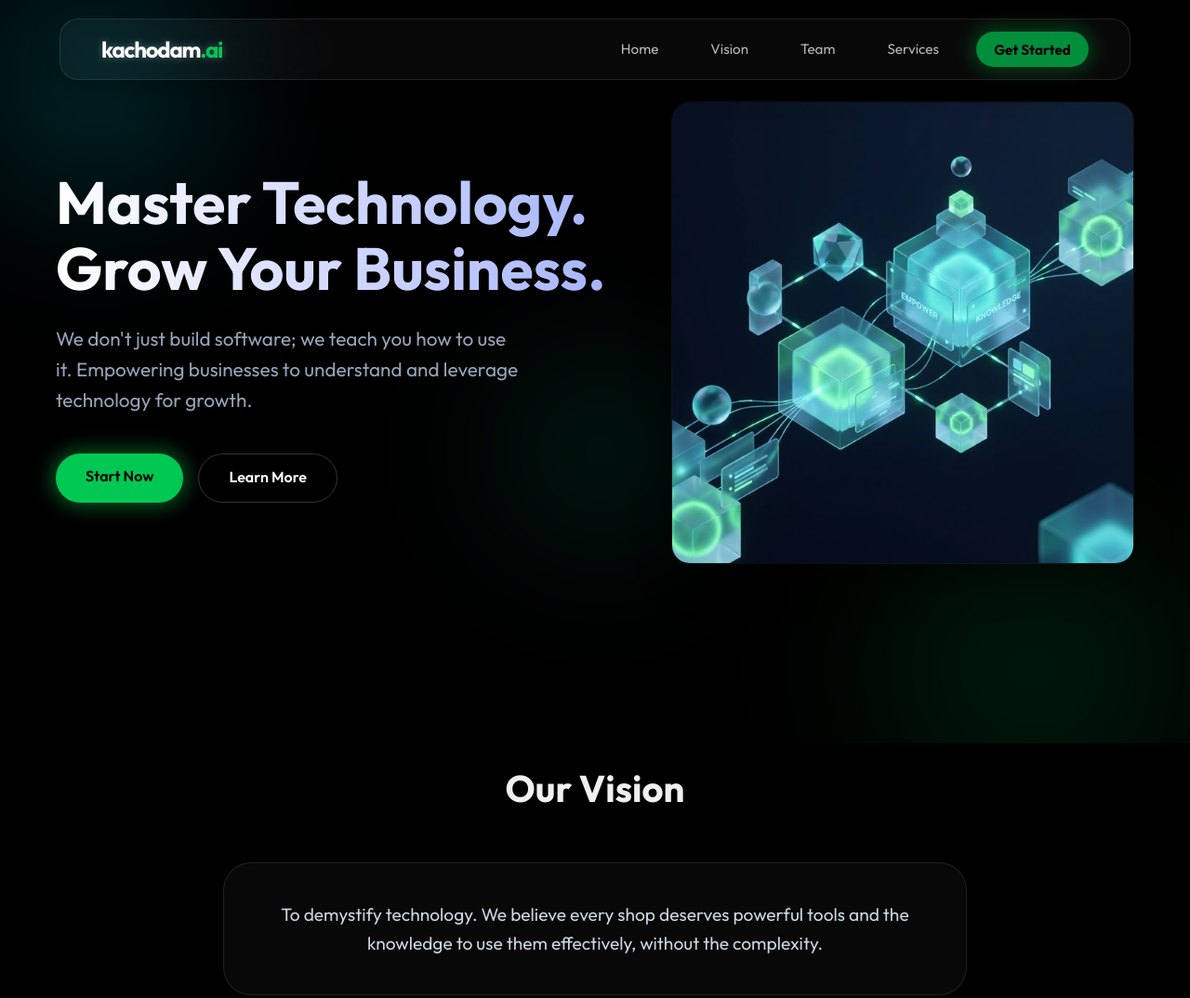
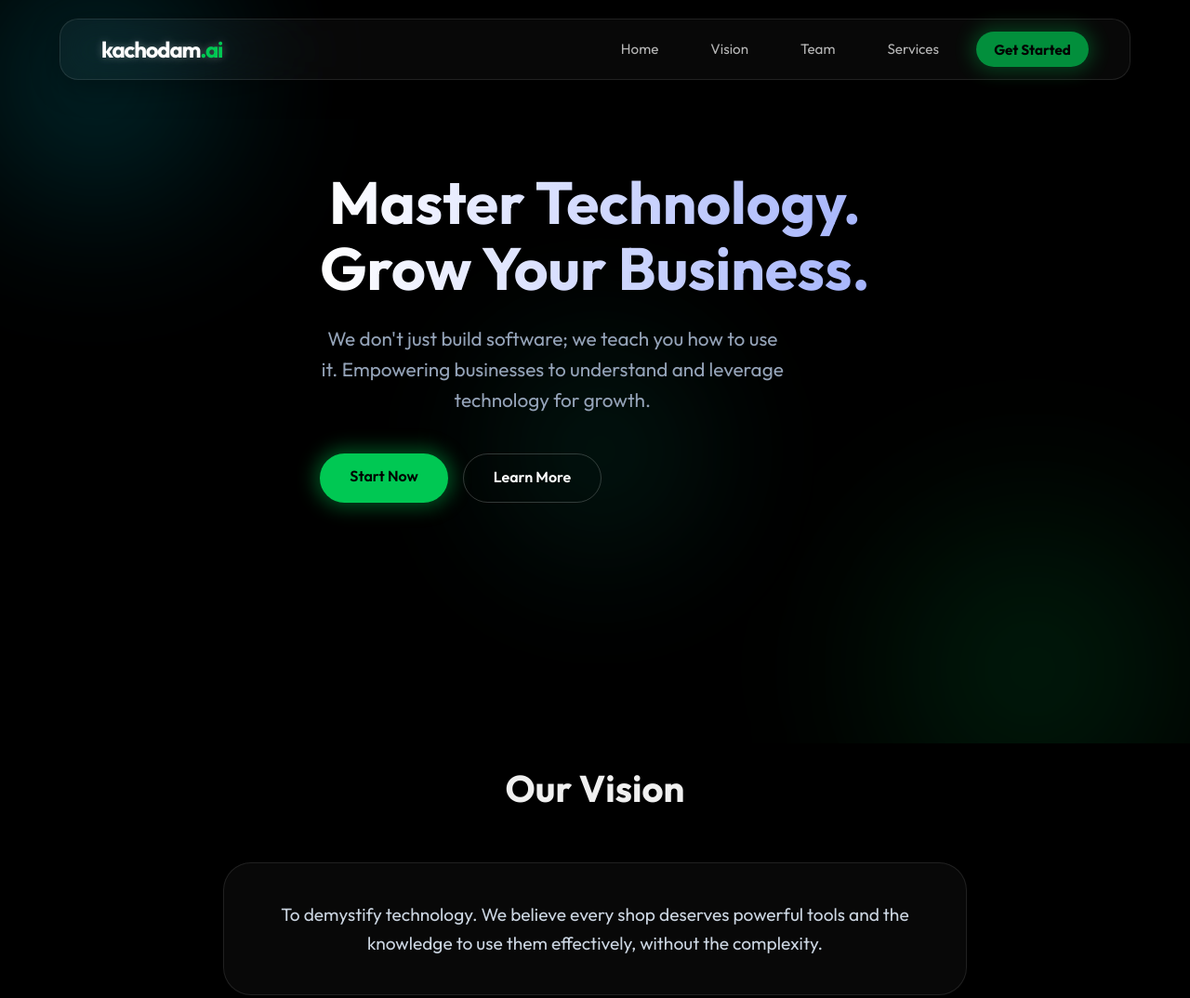
Before and after one commit to kachodam-ai/kachodam.ai-website, a plain HTML site: page index.html in a window 1280 px wide. Shown: the top 1074 px of the page at 93% size. Drawn offline with Linux system fonts and the light colour scheme.

Commit message:
Cleanup layout: Remove images and center text

```diff
--- a/index.html
+++ b/index.html
@@ -56,8 +56,7 @@
                 </div>
                 <!-- Image will be injected via CSS or JS dynamically later, kept clean structure for now -->
                 <div class="hero-image-container">
-                    <img src="hero-illustration.png" alt="Digital Business Transformation" class="hero-img"
-                        loading="lazy">
+                    <!-- Image removed as per request -->
                 </div>
             </div>
         </section>
@@ -82,9 +81,6 @@
                 <div class="team-grid">
                     <!-- Sahad Pareed -->
                     <div class="team-card">
-                        <div class="team-avatar-container">
-                            <img src="sahad.png" alt="Sahad Pareed" class="team-avatar">
-                        </div>
                         <h3 class="team-name">Sahad Pareed</h3>
                         <div class="team-role">Digital Transformation Strategist</div>
                         <p class="team-bio">8+ Years Experience. Blending architecture with AI speed to craft digital
@@ -97,9 +93,6 @@
 
                     <!-- Thanoof Ayoob -->
                     <div class="team-card">
-                        <div class="team-avatar-container">
-                            <img src="thanoof.png" alt="Thanoof Ayoob" class="team-avatar">
-                        </div>
                         <h3 class="team-name">Thanoof Ayoob</h3>
                         <div class="team-role">Mobile App Specialist</div>
                         <p class="team-bio">5+ Years Experience. Creating robust, user-centric mobile solutions for
--- a/styles.css
+++ b/styles.css
@@ -123,12 +123,14 @@ ul {
     transform: translateX(-50%);
     width: 90%;
     max-width: 1200px;
-    background: rgba(255, 255, 255, 0.03); /* Ultra transparent */
+    background: rgba(255, 255, 255, 0.03);
+    /* Ultra transparent */
     backdrop-filter: blur(20px) saturate(180%);
     -webkit-backdrop-filter: blur(20px) saturate(180%);
     z-index: 1000;
     padding: 0.8rem 1.5rem;
-    border-radius: 20px; /* Floating Pill Shape */
+    border-radius: 20px;
+    /* Floating Pill Shape */
     border: 1px solid rgba(255, 255, 255, 0.1);
     box-shadow: 0 8px 32px 0 rgba(0, 0, 0, 0.3);
     transition: var(--transition);
@@ -174,11 +176,13 @@ ul {
 
 .btn-primary {
     background: var(--primary-color);
-    color: #000; /* Contrast text */
+    color: #000;
+    /* Contrast text */
     padding: 0.6rem 1.2rem;
     border-radius: 50px;
     font-weight: 700;
-    box-shadow: 0 0 20px 5px rgba(0, 200, 83, 0.4); /* Neon glow */
+    box-shadow: 0 0 20px 5px rgba(0, 200, 83, 0.4);
+    /* Neon glow */
     border: none;
     transition: all 0.3s cubic-bezier(0.34, 1.56, 0.64, 1);
 }
@@ -206,9 +210,17 @@ ul {
 
 .hero-content {
     display: grid;
-    grid-template-columns: 1.2fr 1fr;
-    gap: 4rem;
-    align-items: center;
+    margin: 0 auto;
+    text-align: center;
+}
+
+.hero-text {
+    max-width: 800px;
+    margin: 0 auto;
+}
+
+.hero-image-container {
+    display: none;
 }
 
 .hero-title {
@@ -605,6 +617,7 @@ section {
     opacity: 1;
     transform: translateY(0);
 }
+
 /* Team Section */
 .team-grid {
     display: grid;
@@ -663,7 +676,8 @@ section {
     height: 100%;
     border-radius: 50%;
     object-fit: cover;
-    border: 4px solid var(--card-bg); /* Inner border to separate image from gradient */
+    border: 4px solid var(--card-bg);
+    /* Inner border to separate image from gradient */
 }
 
 .team-name {
@@ -703,7 +717,8 @@ section {
 }
 
 .team-social:hover {
-    background: #0077b5; /* LinkedIn Color */
+    background: #0077b5;
+    /* LinkedIn Color */
     transform: scale(1.1) rotate(5deg);
     box-shadow: 0 0 15px rgba(0, 119, 181, 0.5);
 }
```
Also changed, not shown: hero-illustration.png (deleted), sahad.png (deleted), thanoof.png (deleted).
